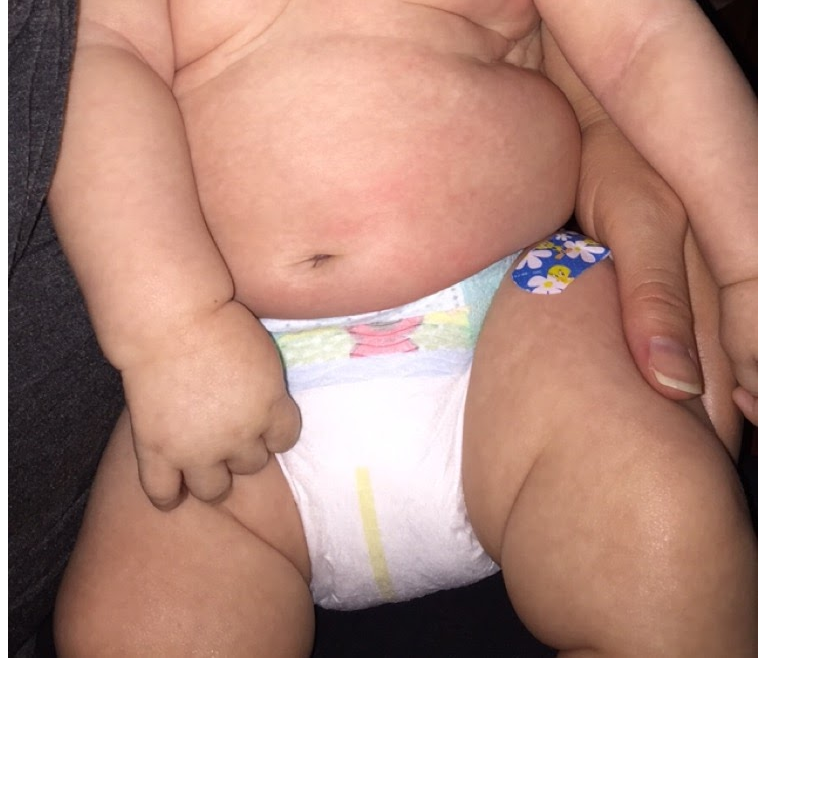
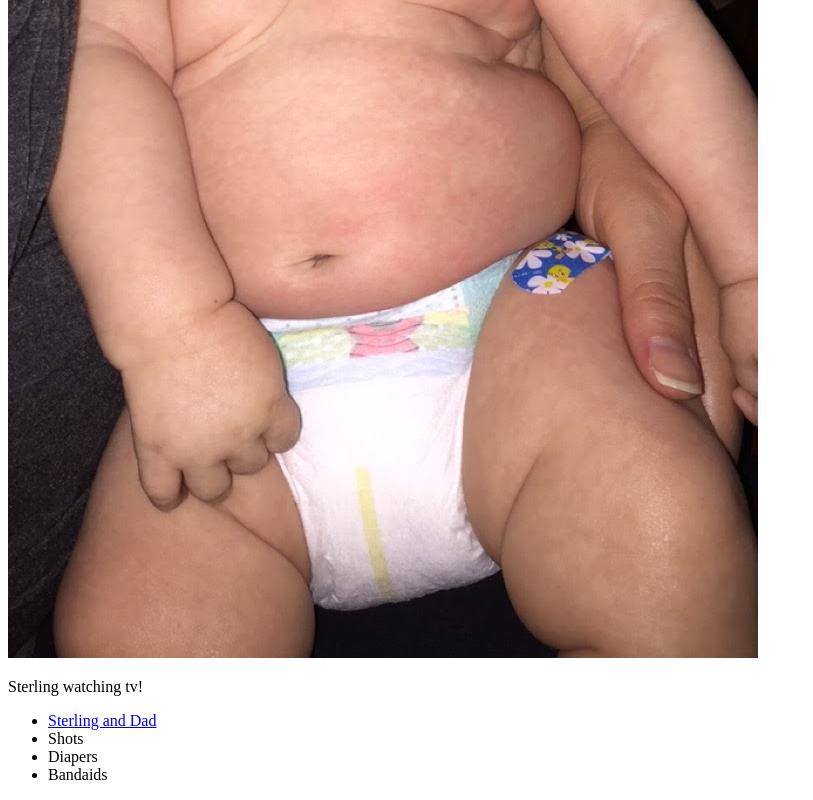
Before and after one commit to jordanhuck/wit-workshop, a plain HTML site: page index.html in a window 1280 px wide. Shown: the part 753-1553 px from the top of the page, without its empty margins (0-813 px from the left). Before the commit the page ends 1423 px from the top, so only its background shows below. Drawn offline with Linux system fonts and the light colour scheme.

Commit message:
link added

```diff
--- a/index.html
+++ b/index.html
@@ -6,5 +6,12 @@
 	<body>
 		<h1>Sterling</h1>
 		<img src="images/sterling.jpg">
+		<p>Sterling watching tv!</p>
+		<ul>
+			<li><a href="https://goo.gl/photos/L86uyKst4vFe3e2j9" target="_blank">Sterling and Dad</a></li>
+			<li>Shots</li>
+			<li>Diapers</li>
+			<li>Bandaids</li>
+		</ul>
 	</body>
 </html>
```
